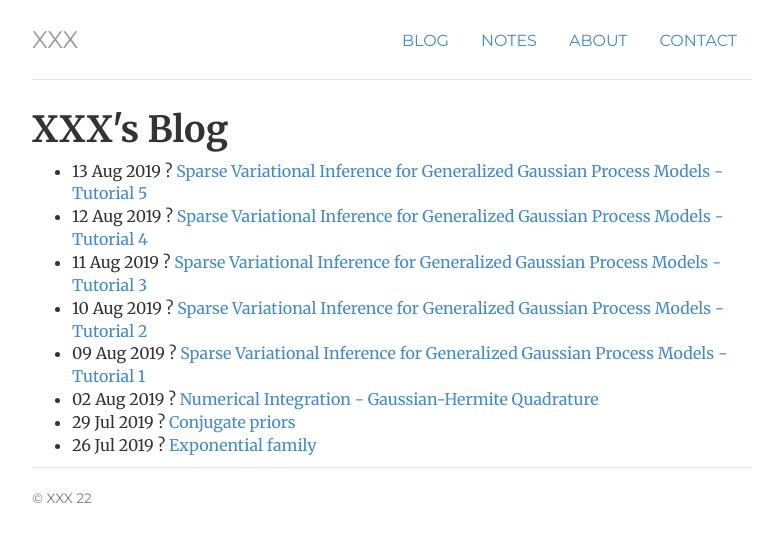
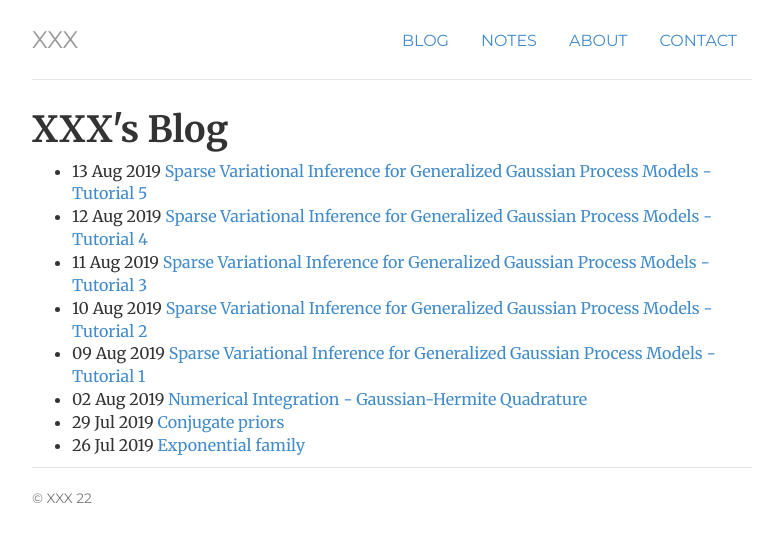
Before and after one commit to mathfirst/mathfirst.github.io, a Jekyll site: the page built from blog/index.html, in a window 1280 px wide. Shown: the top 542 px of the page, without its empty margins (248-1012 px from the left). Built offline with Jekyll 4.4.1, drawn with Linux system fonts in a browser that asks for light colours.

Commit message:
fix details

```diff
--- a/blog/index.html
+++ b/blog/index.html
@@ -6,6 +6,6 @@ title: XXX's Blog
 	<ul class="posts">
 
 	  {% for post in site.posts %}
-	    <li><span>{{ post.date | date_to_string }}</span> ? <a href="{{ post.url }}" title="{{ post.title }}">{{ post.title }}</a></li>
+	    <li><span>{{ post.date | date_to_string }}</span>  <a href="{{ post.url }}" title="{{ post.title }}">{{ post.title }}</a></li>
 	  {% endfor %}
 	</ul>
```
